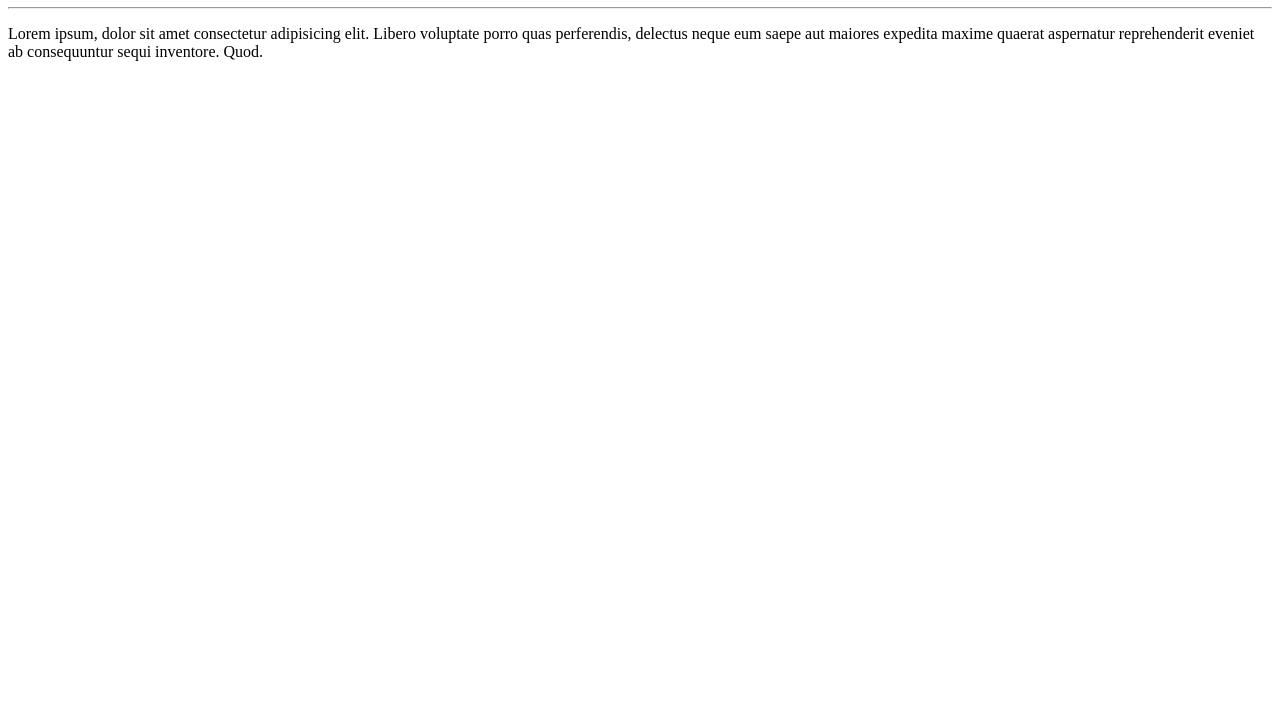
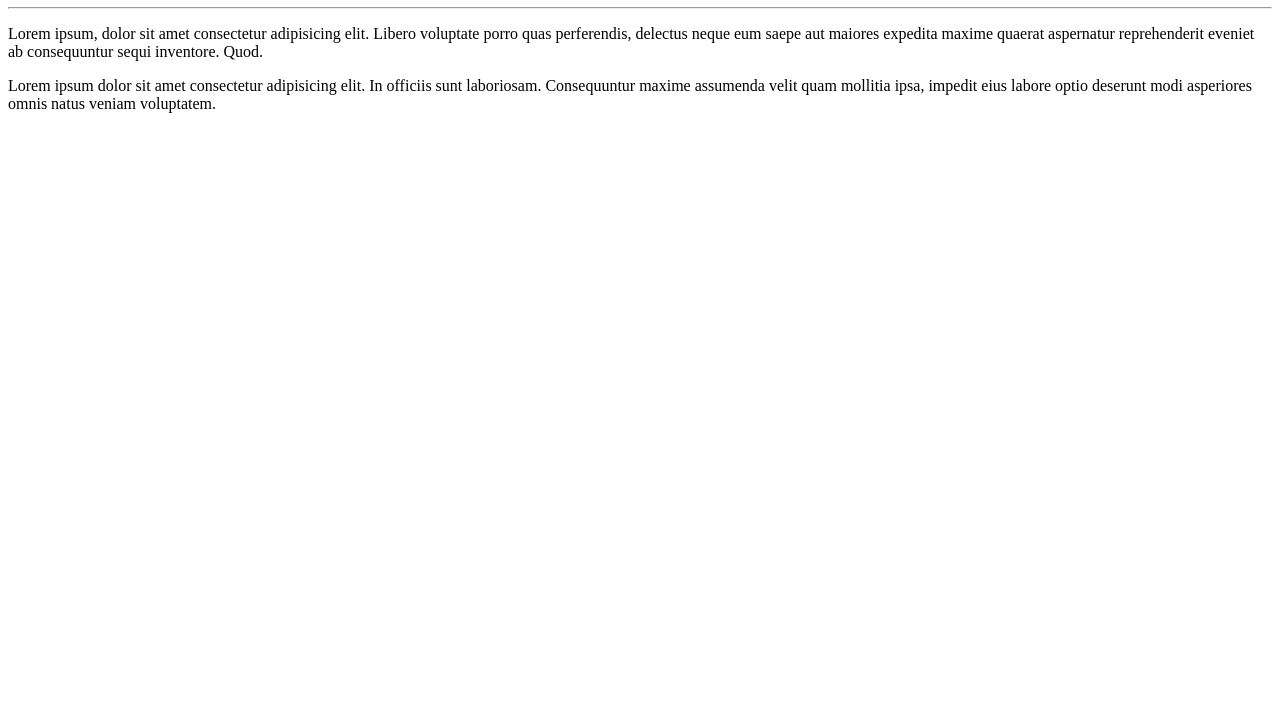
Before and after one commit to MatheusEduardoTavares/Ola-Mundo, a plain HTML site: page site-exemplo/index.html in a window 1280 px wide. Shown: the part 73-800 px from the top of the page. Drawn offline with Linux system fonts and the light colour scheme.

Commit message:
adicionei um parágrafo

```diff
--- a/site-exemplo/index.html
+++ b/site-exemplo/index.html
@@ -9,5 +9,6 @@
     <h1>Olá, Mundo!</h1>
     <hr />
     <p>Lorem ipsum, dolor sit amet consectetur adipisicing elit. Libero voluptate porro quas perferendis, delectus neque eum saepe aut maiores expedita maxime quaerat aspernatur reprehenderit eveniet ab consequuntur sequi inventore. Quod.</p>
+    <p>Lorem ipsum dolor sit amet consectetur adipisicing elit. In officiis sunt laboriosam. Consequuntur maxime assumenda velit quam mollitia ipsa, impedit eius labore optio deserunt modi asperiores omnis natus veniam voluptatem.</p>
 </body>
 </html>
```
